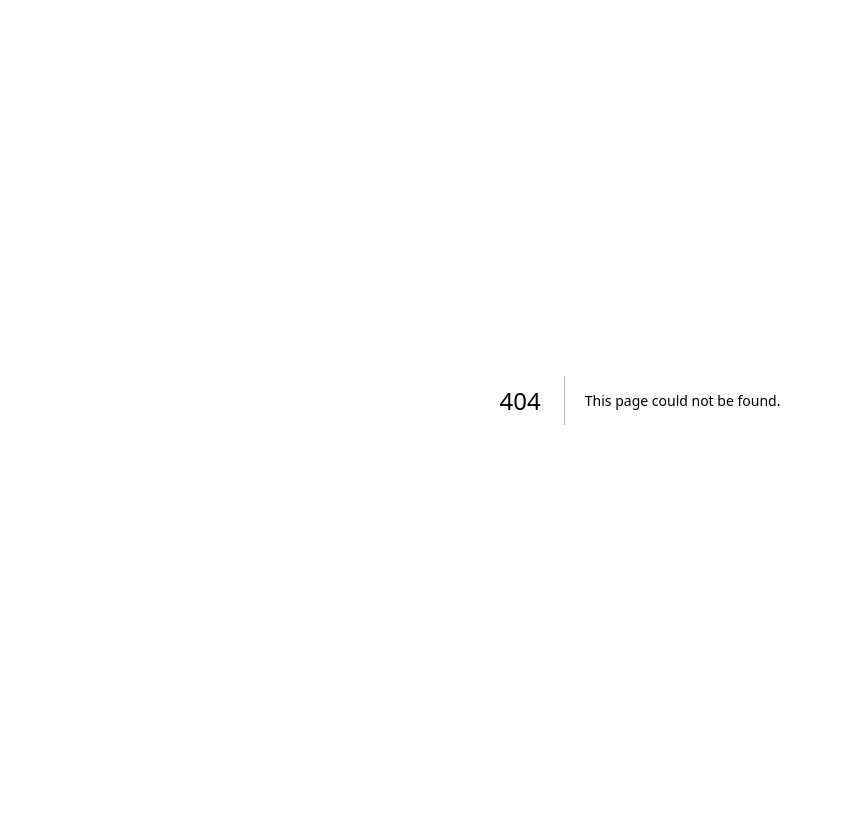
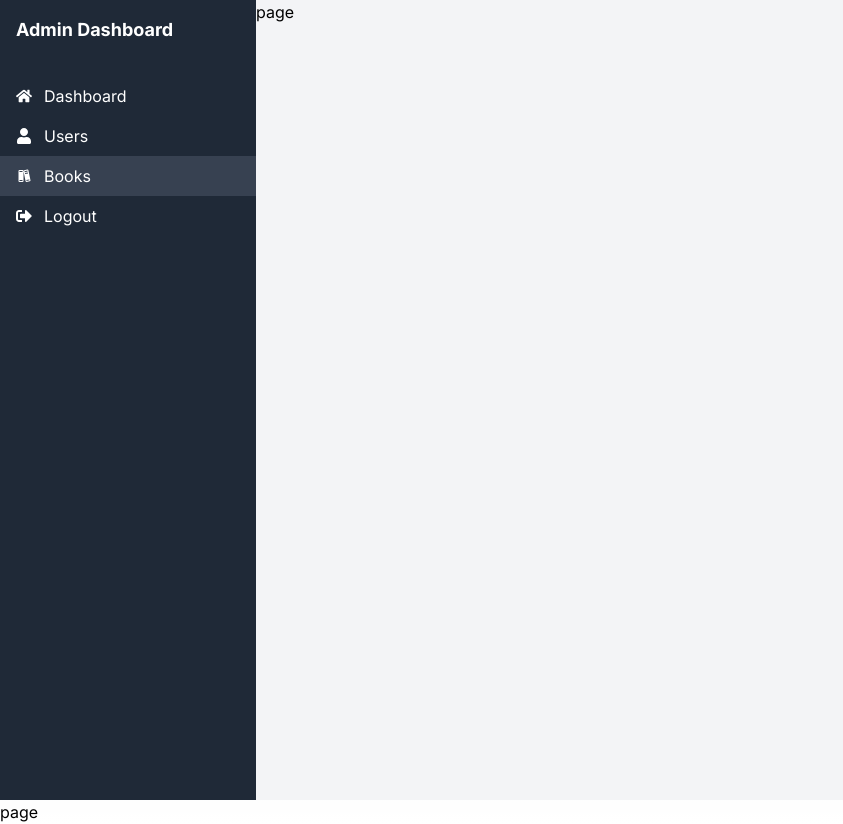
Before and after one commit to tuyishimekyrie/librarySystem-v1, a Next.js app: page /admin/books in a window 1280 px wide. Before the commit this address had no page. Shown: the whole page, without its empty margins (0-843 px from the left). Before the commit the page ends 800 px from the top, so only its background shows below. Built offline with nearby package versions, Linux system fonts and the light colour scheme.

Commit message:
add books page on admin sidebar

```diff
--- a/app/admin/Sidebar.tsx
+++ b/app/admin/Sidebar.tsx
@@ -3,7 +3,7 @@ import React from 'react';
 import Link from 'next/link';
 import { usePathname, useRouter } from 'next/navigation';
 import { FaHome, FaUser, FaCog, FaSignOutAlt } from 'react-icons/fa';
-
+import { PiBooksFill } from "react-icons/pi";
 const Sidebar = () => {
   const router = useRouter();
   const currentPath = usePathname();
@@ -29,11 +29,11 @@ const Sidebar = () => {
               </span>
             </Link>
           </li>
-          <li className={currentPath === '/admin/settings' ? 'bg-gray-700' : ''}>
-            <Link href="/admin/settings">
+          <li className={currentPath === '/admin/books' ? 'bg-gray-700' : ''}>
+            <Link href="/admin/books">
               <span className="flex items-center py-2 px-4 hover:bg-gray-700">
-                <FaCog className="mr-3" />
-                Settings
+                <PiBooksFill className="mr-3" />
+                Books
               </span>
             </Link>
           </li>
--- /dev/null
+++ b/app/admin/books/page.tsx
@@ -0,0 +1,9 @@
+import React from 'react'
+
+const page = () => {
+  return (
+    <div>page</div>
+  )
+}
+
+export default page
```
